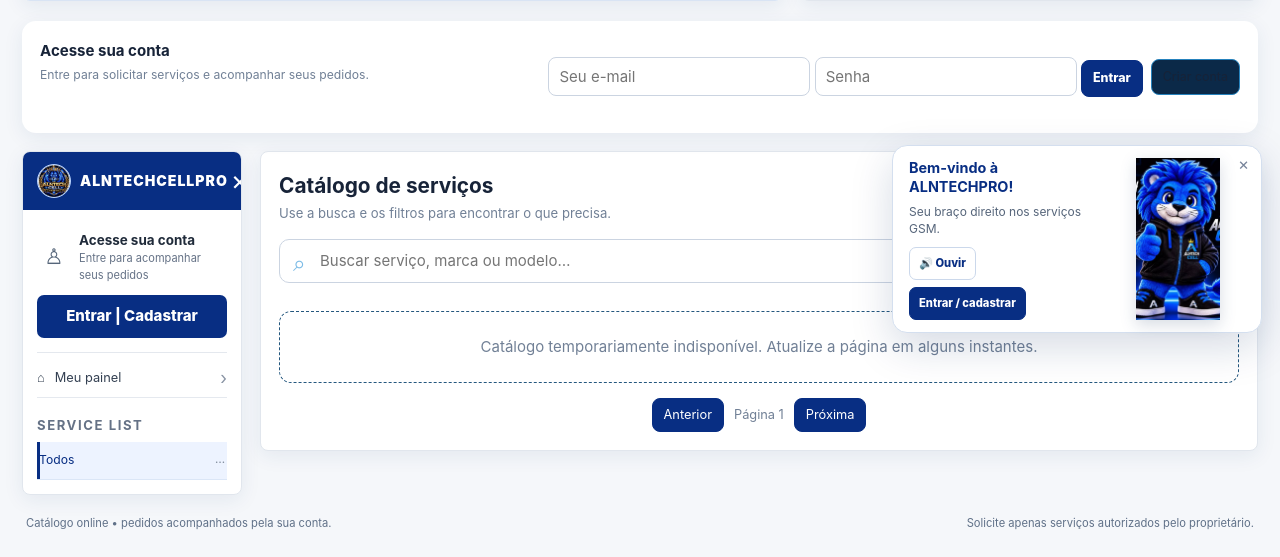
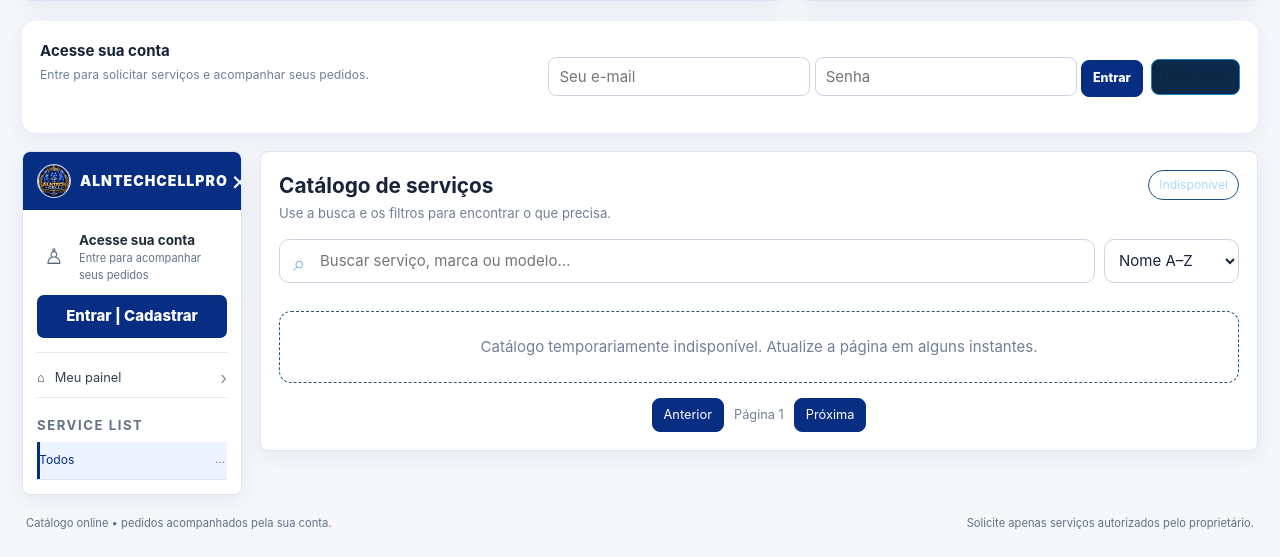
Before and after one commit to Mavincwb2022/alntechcell-gsm-site, a Flask app: page / in a window 1280 px wide. Shown: the part 449-1006 px from the top of the page. Run offline with Flask 3, Linux system fonts and the light colour scheme; some libraries are stand-ins or nearby versions.

Commit message:
Show welcome mascot only to signed-in users

```diff
--- a/templates/index.html
+++ b/templates/index.html
@@ -112,7 +112,7 @@
     <div class="hero-copy"><div class="eyebrow">Painel de atendimento</div><h1>Serviços para técnicos, em um só lugar.</h1><p>Pesquise o catálogo, use seu saldo e acompanhe os pedidos pela sua conta.</p><div class="quick-stats"><div class="stat"><strong id="serviceTotal">—</strong>serviços disponíveis</div><div class="stat"><strong>Pedido acompanhado</strong>acompanhe pela sua conta</div></div></div>
     <div class="hero-art"><img src="/static/hero-banner.png" alt="ALNTECHCELLPRO — soluções para assistência técnica"></div>
   </section>
-  <aside id="mascotWelcome" class="mascot-welcome" aria-label="Boas-vindas do leãozinho ALNTECHCELLPRO">
+  <aside id="mascotWelcome" class="mascot-welcome" hidden aria-label="Boas-vindas do leãozinho ALNTECHCELLPRO">
     <button id="mascotClose" class="mascot-close" type="button" aria-label="Fechar apresentação">×</button>
     <div class="mascot-copy"><strong>Bem-vindo à ALNTECHPRO!</strong><p>Seu braço direito nos serviços GSM.</p><div class="mascot-actions"><button id="mascotSpeakButton" type="button">🔊 Ouvir</button><button id="mascotLoginButton" type="button">Entrar / cadastrar</button></div></div>
     <img src="/static/mascote-leao-alntech.jpg" alt="Leão azul ALNTECH CELL com jaqueta preta">
@@ -202,6 +202,8 @@ const $ = id => document.getElementById(id);
 let serviceData = [], filteredServices = [], selectedService = null, activeCategory = 'Todos', currentPage = 1, currentAccount = null, authMode = 'login', registerStep = 1, activePaymentId = null, paymentPoll = null, walletInfo = null;
 const pageSize = 24;
 function showError(target, message){target.textContent=message;target.style.color='var(--danger)'}
+function mascotDismissed(){try{return localStorage.getItem('alntechMascotDismissed')==='1'}catch(_){return false}}
+function dismissMascot(){try{localStorage.setItem('alntechMascotDismissed','1')}catch(_){}$('mascotWelcome').hidden=true}
 function speakWelcome(){const phrase='Bem-vindo à ALNTECHPRO, seu braço direito nos serviços GSM.';if(!('speechSynthesis' in window)||!('SpeechSynthesisUtterance' in window))return;window.speechSynthesis.cancel();const speech=new SpeechSynthesisUtterance(phrase);speech.lang='pt-BR';speech.rate=.96;speech.pitch=1.05;window.speechSynthesis.speak(speech)}
 function formatPrice(value){const number=Number(String(value).replace(',','.'));return Number.isFinite(number)&&number>0?new Intl.NumberFormat('pt-BR',{style:'currency',currency:'BRL'}).format(number):'Consultar'}
 function moneyCents(value){return new Intl.NumberFormat('pt-BR',{style:'currency',currency:'BRL'}).format((Number(value)||0)/100)}
@@ -224,7 +226,7 @@ function renderCustomFields(service){const host=$('customFields');host.replaceCh
 function selectService(service){if(!currentAccount){$('authMessage').textContent='Entre ou crie uma conta para solicitar e acompanhar pedidos.';openAuthModal();return}selectedService=service;$('servico').value=service.id;$('selectedName').textContent=service.name;$('selectedGroup').textContent=service.group||'Serviços';$('quantidadePedido').value=1;renderCustomFields(service);updateOrderPrice();$('serviceHint').textContent=(service.time?'Prazo informado: '+service.time+'. ':'')+($('customFields').children.length?'Preencha os dados solicitados para este serviço.':'');updateSubmitState();renderServices();if(window.matchMedia('(max-width:1100px)').matches)$('pedido').scrollIntoView({behavior:'smooth',block:'start'})}
 function updateOrderPrice(){if(!selectedService)return;const unit=Number(String(selectedService.price).replace(',','.'))||0;const qty=Math.max(1,Number($('quantidadePedido').value)||1);$('selectedPrice').innerHTML='Total: '+formatPrice(unit*qty)+'<small>'+formatPrice(unit)+' por unidade · '+qty+' unidade(s)</small>'}
 async function loadServices(){try{const response=await fetch('/api/servicos');const data=await response.json();if(!response.ok)throw new Error(data.erro||'Não foi possível carregar o catálogo.');serviceData=(data.services||[]).filter(s=>s.id&&s.name);$('serviceTotal').textContent=serviceData.length.toLocaleString('pt-BR');buildCategories();renderServices();if(!serviceData.length)throw new Error('O catálogo não contém serviços disponíveis.')}catch(error){$('serviceGrid').innerHTML='<div class="empty">Catálogo temporariamente indisponível. Atualize a página em alguns instantes.</div>';showError($('respPedido'),error.message);$('resultCount').textContent='Indisponível'}}
-$('mascotClose').addEventListener('click',()=>$('mascotWelcome').hidden=true);$('mascotLoginButton').addEventListener('click',()=>currentAccount?openDrawer():openAuthModal());$('mascotSpeakButton').addEventListener('click',speakWelcome);$('authMascotSpeak').addEventListener('click',speakWelcome);$('menuToggle').addEventListener('click',openDrawer);$('drawerClose').addEventListener('click',closeDrawer);$('drawerBackdrop').addEventListener('click',closeDrawer);$('drawerLoginButton').addEventListener('click',openAuthModal);$('headerAccountButton').addEventListener('click',()=>currentAccount?openDrawer():openAuthModal());$('authClose').addEventListener('click',closeAuthModal);$('authPanel').addEventListener('click',event=>{if(event.target===$('authPanel'))closeAuthModal()});$('walletAddButton').addEventListener('click',openWalletModal);$('walletClose').addEventListener('click',closeWalletModal);$('walletModal').addEventListener('click',event=>{if(event.target===$('walletModal'))closeWalletModal()});$('topupAmount').addEventListener('input',renderTopupPreview);document.querySelectorAll('[data-topup]').forEach(button=>button.addEventListener('click',()=>{$('topupAmount').value=button.dataset.topup;renderTopupPreview()}));document.addEventListener('keydown',event=>{if(event.key==='Escape'){closeTransientPanels();closeWalletModal()}});closeDrawerOnNavigation();
+$('mascotClose').addEventListener('click',dismissMascot);$('mascotLoginButton').addEventListener('click',()=>currentAccount?openDrawer():openAuthModal());$('mascotSpeakButton').addEventListener('click',speakWelcome);$('authMascotSpeak').addEventListener('click',speakWelcome);$('menuToggle').addEventListener('click',openDrawer);$('drawerClose').addEventListener('click',closeDrawer);$('drawerBackdrop').addEventListener('click',closeDrawer);$('drawerLoginButton').addEventListener('click',openAuthModal);$('headerAccountButton').addEventListener('click',()=>currentAccount?openDrawer():openAuthModal());$('authClose').addEventListener('click',closeAuthModal);$('authPanel').addEventListener('click',event=>{if(event.target===$('authPanel'))closeAuthModal()});$('walletAddButton').addEventListener('click',openWalletModal);$('walletClose').addEventListener('click',closeWalletModal);$('walletModal').addEventListener('click',event=>{if(event.target===$('walletModal'))closeWalletModal()});$('topupAmount').addEventListener('input',renderTopupPreview);document.querySelectorAll('[data-topup]').forEach(button=>button.addEventListener('click',()=>{$('topupAmount').value=button.dataset.topup;renderTopupPreview()}));document.addEventListener('keydown',event=>{if(event.key==='Escape'){closeTransientPanels();closeWalletModal()}});closeDrawerOnNavigation();
 $('serviceSearch').addEventListener('input',()=>{currentPage=1;renderServices()});$('sortServices').addEventListener('change',()=>{currentPage=1;renderServices()});$('prevPage').addEventListener('click',()=>{currentPage--;renderServices()});$('nextPage').addEventListener('click',()=>{currentPage++;renderServices()});function updateSubmitState(){const quantity=Number($('quantidadePedido').value),validFields=[...document.querySelectorAll('#customFields [data-service-field]')].every(input=>!input.required||input.value.trim());$('submitPedido').disabled=!selectedService||!currentAccount||!Number.isInteger(quantity)||quantity<1||quantity>1000||!validFields}function updateWallet(){if(!currentAccount)return Promise.resolve();return fetch('/api/carteira').then(async r=>{if(!r.ok)return;walletInfo=await r.json();$('walletBalance').textContent=moneyCents(walletInfo.saldo_centavos);$('walletBlocked').textContent=moneyCents(walletInfo.bloqueado_centavos);$('walletReceived').textContent=moneyCents(walletInfo.total_recebido_centavos);$('countWaiting').textContent=walletInfo.pedidos.aguardando;$('countProcessing').textContent=walletInfo.pedidos.processando;$('countSuccess').textContent=walletInfo.pedidos.sucesso;$('countRejected').textContent=walletInfo.pedidos.rejeitado;$('countTotal').textContent=walletInfo.pedidos.total;renderTopupPreview()}).catch(()=>{})}$('quantidadePedido').addEventListener('input',()=>{updateOrderPrice();updateSubmitState()});
 function setRegisterStep(step){registerStep=Math.max(1,Math.min(3,step));for(let i=1;i<=3;i++){const section=$('registerStep'+i),active=i===registerStep;section.hidden=!active;section.querySelectorAll('input,select,textarea').forEach(control=>control.disabled=!active)}$('authSubmitRegister').hidden=registerStep!==3}
 function setAuthMode(mode){authMode=mode;const register=mode==='register';$('authHeading').textContent=register?'Criar conta de cliente':'Acesse sua conta';$('authDescription').textContent=register?'Preencha seus dados em três etapas para criar sua conta.':'Entre para solicitar serviços e acompanhar seus pedidos.';$('loginFields').hidden=register;$('loginFields').querySelectorAll('input,select').forEach(control=>control.disabled=register);$('authToggle').textContent=register?'Back to Log In':'Criar conta';$('authMessage').textContent='';if(register){setRegisterStep(1);$('authSubmit').hidden=true;$('authSubmitRegister').hidden=true}else{$('authSubmit').hidden=false;$('authSubmitRegister').hidden=true;for(let i=1;i<=3;i++){$('registerStep'+i).hidden=true;$('registerStep'+i).querySelectorAll('input,select,textarea').forEach(control=>control.disabled=true)}}}
@@ -232,7 +234,7 @@ function validateRegisterStep(step){const section=$('registerStep'+step);for(con
 function updatePasswordStrength(){const value=$('registerPassword').value,rules={Length:value.length>=12,Lower:/[a-z]/.test(value),Upper:/[A-Z]/.test(value),Special:/[^A-Za-z0-9]/.test(value)};for(const [key,met]of Object.entries(rules))$('passwordRule'+key).classList.toggle('met',met);const score=Object.values(rules).filter(Boolean).length,labels=['Digite sua senha','Fraca','Regular','Boa','Forte'];$('passwordStrengthText').textContent=labels[score];$('passwordStrengthText').style.color=score===4?'#20a680':score>=3?'#d48a00':'';$('passwordStrengthBar').style.width=(score*25)+'%';return score===4}
 $('registerNext1').addEventListener('click',()=>{if(validateRegisterStep(1))setRegisterStep(2)});$('registerNext2').addEventListener('click',()=>{if(validateRegisterStep(2))setRegisterStep(3)});$('registerBack2').addEventListener('click',()=>setRegisterStep(1));$('registerBack3').addEventListener('click',()=>setRegisterStep(2));$('registerPassword').addEventListener('input',updatePasswordStrength);
 async function loadMyOrders(){const list=$('ordersList');list.replaceChildren();const response=await fetch('/api/minha-conta/pedidos');if(!response.ok)return;const data=await response.json();if(!data.pedidos.length){const empty=document.createElement('div');empty.className='order-row';empty.textContent='Ainda não há pedidos vinculados à sua conta.';list.append(empty);return}const table=document.createElement('table');table.className='recent-orders';const head=document.createElement('tr');for(const label of ['Status','ID','Tipo','Qtd','Preço','Serviço']){const th=document.createElement('th');th.textContent=label;head.append(th)}const thead=document.createElement('thead');thead.append(head);const tbody=document.createElement('tbody');for(const order of data.pedidos.slice(0,5)){const row=document.createElement('tr');for(const value of [order.status,'#'+order.id,order.tipo||'—',order.quantidade||1,moneyCents(order.valor_centavos),order.servico]){const cell=document.createElement('td');cell.textContent=value;row.append(cell)}tbody.append(row)}table.append(thead,tbody);list.append(table)}
-function showAccount(user){currentAccount=user;$('authPanel').hidden=!!user;$('accountPanel').hidden=!user;$('pedido').hidden=!user;$('drawerGuest').hidden=!!user;$('drawerUser').hidden=!user;$('drawerWalletLink').hidden=!user;$('drawerOrdersLink').hidden=!user;$('logoutButton').hidden=!user;$('adminLink').hidden=!user||user.papel!=='admin';$('appLayout').classList.toggle('guest-layout',!user);$('headerAccountButton').textContent=user?(user.nome.split(' ')[0]+' · Minha conta'):'Entrar | Cadastrar';$('mascotLoginButton').textContent=user?'Minha conta':'Entrar / cadastrar';if(user){$('drawerUserName').textContent=user.nome;$('drawerUserRole').textContent=user.papel==='admin'?'Administrador':'Cliente';$('accountName').textContent=user.nome;$('accountEmail').textContent=user.email;closeAuthModal();updateWallet();loadMyOrders();updateSubmitState()}else{walletInfo=null;selectedService=null;updateSubmitState()}}
+function showAccount(user){currentAccount=user;$('authPanel').hidden=!!user;$('accountPanel').hidden=!user;$('pedido').hidden=!user;$('drawerGuest').hidden=!!user;$('drawerUser').hidden=!user;$('drawerWalletLink').hidden=!user;$('drawerOrdersLink').hidden=!user;$('logoutButton').hidden=!user;$('adminLink').hidden=!user||user.papel!=='admin';$('appLayout').classList.toggle('guest-layout',!user);$('headerAccountButton').textContent=user?(user.nome.split(' ')[0]+' · Minha conta'):'Entrar | Cadastrar';$('mascotLoginButton').textContent=user?'Minha conta':'Entrar / cadastrar';$('mascotWelcome').hidden=!user||mascotDismissed();if(user){$('drawerUserName').textContent=user.nome;$('drawerUserRole').textContent=user.papel==='admin'?'Administrador':'Cliente';$('accountName').textContent=user.nome;$('accountEmail').textContent=user.email;closeAuthModal();updateWallet();loadMyOrders();updateSubmitState()}else{walletInfo=null;selectedService=null;updateSubmitState()}}
 async function loadAccount(){try{const response=await fetch('/api/auth/me');const data=await response.json();showAccount(data.usuario)}catch(_){showAccount(null)}}
 $('authToggle').addEventListener('click',()=>setAuthMode(authMode==='login'?'register':'login'));
 $('authForm').addEventListener('submit',async event=>{event.preventDefault();const message=$('authMessage'),register=authMode==='register';if(register&&(registerStep!==3||!validateRegisterStep(3)||!updatePasswordStrength()))return;message.textContent=register?'Criando sua conta…':'Entrando…';message.classList.remove('error-line');try{const body=register?{nome:$('authName').value.trim(),email:$('registerEmail').value.trim(),whatsapp:$('authWhatsapp').value.trim(),moeda:$('registerCurrency').value,pais:$('registerCountry').value,cidade:$('registerCity').value.trim(),endereco:$('registerAddress').value.trim(),aceitou_termos:$('registerTerms').checked,senha:$('registerPassword').value}:{email:$('authEmail').value.trim(),senha:$('authPassword').value};const response=await fetch(register?'/api/auth/register':'/api/auth/login',{method:'POST',headers:{'Content-Type':'application/json'},body:JSON.stringify(body)});const data=await response.json();if(!response.ok)throw new Error(data.erro||'Não foi possível entrar.');message.textContent='';showAccount(data.usuario);$('authForm').reset();updatePasswordStrength();setAuthMode('login')}catch(error){message.textContent=error.message;message.classList.add('error-line')}});
```
